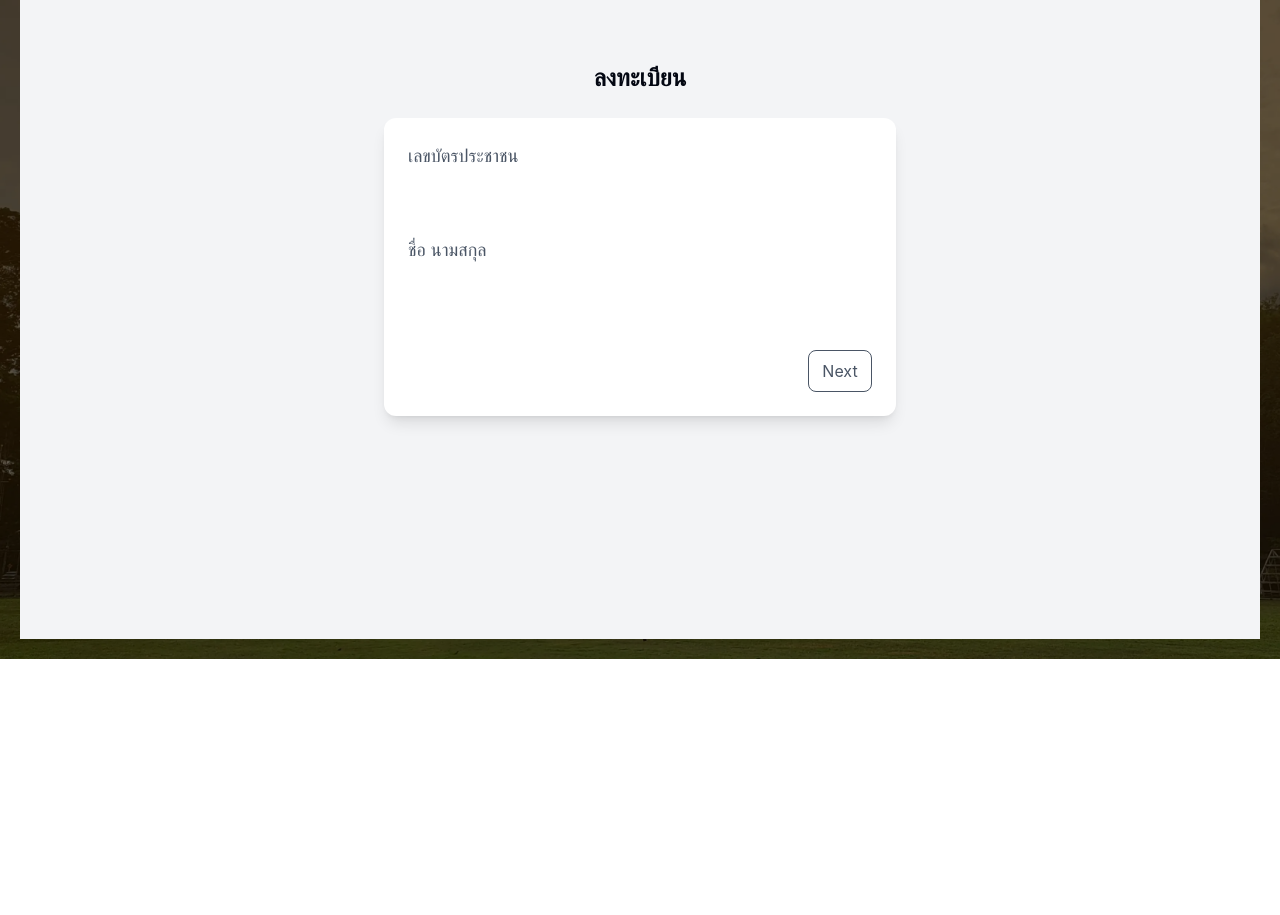
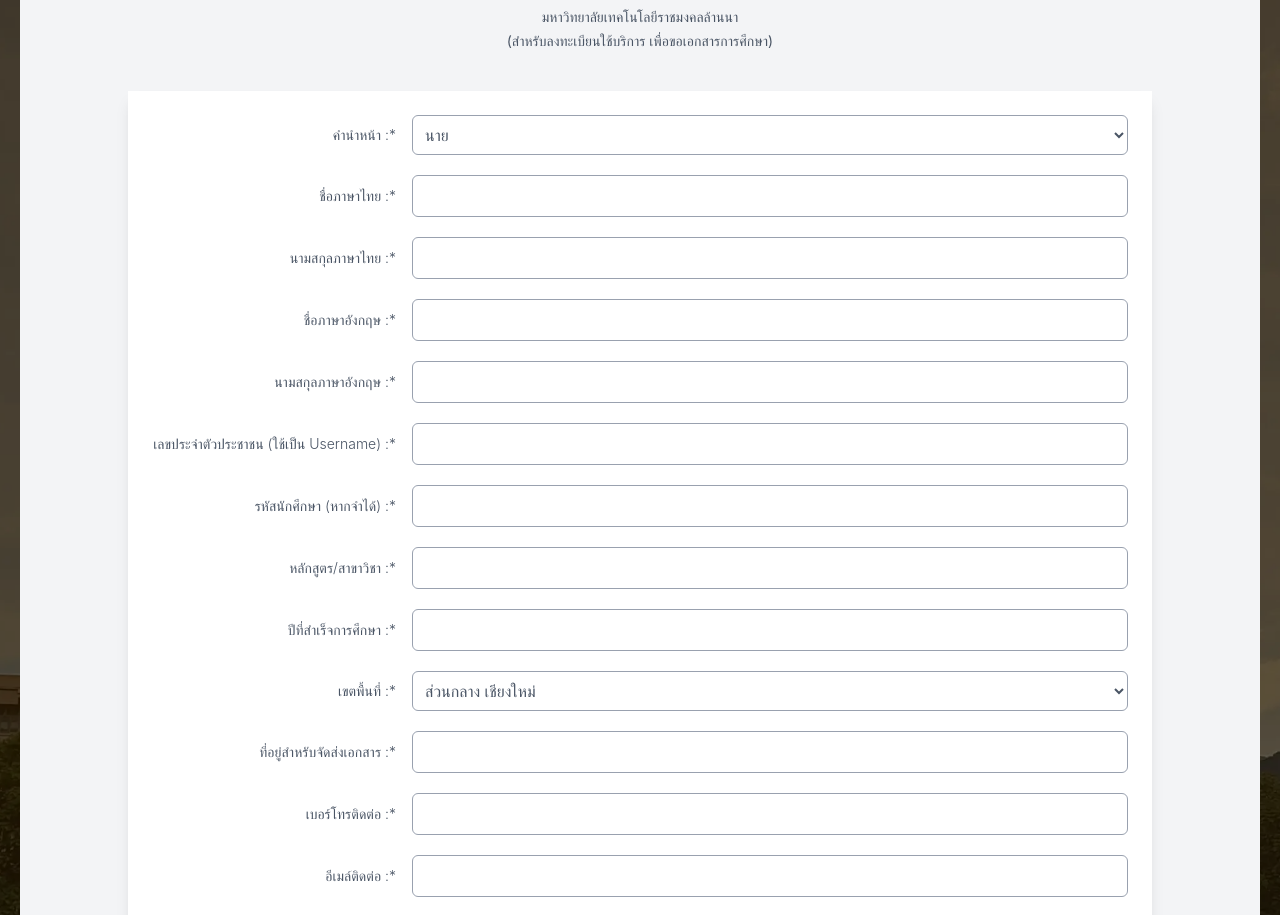
Before and after one commit to nathachaijtm/RMUTL_Queue, a React (Vite) app: page /register in a window 1280 px wide. Shown: the part 181-1096 px from the top of the page. Before the commit the page ends 840 px from the top, so only its background shows below. Built offline with nearby package versions, Linux system fonts and the light colour scheme.

Commit message:
ยุ้ง
ทำregistet
เพิ่มรูป

```diff
--- a/src/routes/register.tsx
+++ b/src/routes/register.tsx
@@ -1,35 +1,196 @@
 import { createFileRoute } from "@tanstack/react-router";
 
+// สร้าง route ของหน้า register
 export const Route = createFileRoute("/register")({
   component: RouteComponent,
 });
 
+// Component สำหรับจัด layout ของ row input/ select ให้ responsive
+function FormRow({ label, children }: { label: string; children: React.ReactNode }) {
+  return (
+    <div className="flex flex-col md:flex-row items-start md:items-center gap-2 md:gap-4 w-full">
+      {/* Label ของ input */}
+      <label className="md:w-1/4 text-gray-600 font-light text-sm md:text-right">
+        {label}
+      </label>
+      {/* Input / select จะมาอยู่ใน div นี้ */}
+      <div className="flex-1">{children}</div>
+    </div>
+  );
+}
+
+// Component หลักของหน้า register
 function RouteComponent() {
   return (
-    <div className="min-h-screen flex flex-col items-center justify-center bg-gray-100 gap-6 p-4">
-      <h1 className="text-gray-950 text-2xl font-semibold">ลงทะเบียน</h1>
+    <div className="min-h-screen flex flex-col items-center justify-center bg-gray-100 gap-6 h-auto p-4">
 
-      <div className="bg-white shadow-lg rounded-xl p-6 flex flex-col gap-4 w-full max-w-lg">
-        <div className="flex flex-col gap-2">
-          <label className="text-gray-600 text-lg">เลขบัตรประชาชน</label>
+
+      {/* Header / Logo */}
+      <div className="shrink-0 text-center p-4 bg-gray-100">
+        <img src="/lgrutm.png" alt="Logo" className="mx-auto h-16" />
+        <h1 className="text-2xl font-semibold text-gray-900 mt-2">REGIS2015</h1>
+        <p className="text-green-500 mt-1">ระบบทะเบียนกลาง</p>
+        <p className="text-gray-600 text-sm mt-1">
+          มหาวิทยาลัยเทคโนโลยีราชมงคลล้านนา
+        </p>
+        <p className="text-gray-600 text-sm mt-1">
+          (สำหรับลงทะเบียนใช้บริการ เพื่อขอเอกสารการศึกษา)
+        </p>
+      </div>
+
+
+      {/* Form Container */}
+      <div className="bg-white shadow-lg p-6 flex flex-col gap-5 w-full max-w-5xl">
+        {/* คำนำหน้า */}
+        <FormRow label="คำนำหน้า :*">
+          <select className="text-gray-600 w-full border p-2 rounded-md border-gray-400 focus:ring-1 focus:ring-blue-500">
+            <option>นาย</option>
+            <option>นางสาว</option>
+            <option>นาง</option>
+          </select>
+        </FormRow>
+
+
+        {/* ชื่อภาษาไทย */}
+        <FormRow label="ชื่อภาษาไทย :*">
           <input
             type="text"
-            placeholder="กรอกข้อมูล"
-            className="border p-2 rounded-lg focus:outline-none focus:ring-1 focus:ring-blue-500"
+            placeholder=""
+            className="w-full border p-2 rounded-md border-gray-400 focus:ring-1 focus:ring-blue-500"
           />
-        </div>
+        </FormRow>
 
-        <div className="flex flex-col gap-2">
-          <label className="text-gray-600 text-lg">ชื่อ นามสกุล</label>
+
+        {/* นามสกุลภาษาไทย */}
+        <FormRow label="นามสกุลภาษาไทย :*">
           <input
             type="text"
-            placeholder="กรอกข้อมูล"
-            className="border p-2 rounded-lg focus:outline-none focus:ring-1 focus:ring-blue-500"
+            placeholder=""
+            className="w-full border p-2 rounded-md border-gray-400 focus:ring-1 focus:ring-blue-500"
           />
-        </div>
-        <div className="flex justify-end w-full">
-          <button className="w-16 text-gray-600 border rounded-lg text-center cursor-pointer py-2 mt-5">
-            Next
+        </FormRow>
+
+
+        {/* ชื่อภาษาอังกฤษ */}
+        <FormRow label="ชื่อภาษาอังกฤษ :*">
+          <input
+            type="text"
+            placeholder=""
+            className="w-full border p-2 rounded-md border-gray-400 focus:ring-1 focus:ring-blue-500"
+          />
+        </FormRow>
+
+
+        {/* นามสกุลภาษาอังกฤษ */}
+        <FormRow label="นามสกุลภาษาอังกฤษ :*">
+          <input
+            type="text"
+            placeholder=""
+            className="w-full border p-2 rounded-md border-gray-400 focus:ring-1 focus:ring-blue-500"
+          />
+        </FormRow>
+
+
+        {/* เลขประจำตัวประชาชน */}
+        <FormRow label="เลขประจำตัวประชาชน (ใช้เป็น Username) :*">
+          <input
+            type="text"
+            placeholder=""
+            className="w-full border p-2 rounded-md border-gray-400 focus:ring-1 focus:ring-blue-500"
+          />
+        </FormRow>
+
+
+        {/* รหัสนักศึกษา */}
+        <FormRow label="รหัสนักศึกษา (หากจำได้) :*">
+          <input
+            type="text"
+            placeholder=""
+            className="w-full border p-2 rounded-md border-gray-400 focus:ring-1 focus:ring-blue-500"
+          />
+        </FormRow>
+
+
+        {/* หลักสูตร/สาขาวิชา */}
+        <FormRow label="หลักสูตร/สาขาวิชา :*">
+          <input
+            type="text"
+            placeholder=""
+            className="w-full border p-2 rounded-md border-gray-400 focus:ring-1 focus:ring-blue-500"
+          />
+        </FormRow>
+
+
+        {/* ปีที่สำเร็จการศึกษา */}
+        <FormRow label="ปีที่สำเร็จการศึกษา :*">
+          <input
+            type="text"
+            placeholder=""
+            className="w-full border p-2 rounded-md border-gray-400 focus:ring-1 focus:ring-blue-500"
+          />
+        </FormRow>
+
+
+        {/* เขตพื้นที่ */}
+        <FormRow label="เขตพื้นที่ :*">
+          <select className="text-gray-600 w-full border p-2 rounded-md border-gray-400 focus:ring-1 focus:ring-blue-500">
+            <option>ส่วนกลาง เชียงใหม่</option>
+            <option>ส่วนกลาง กรุงเทพ</option>
+          </select>
+        </FormRow>
+
+
+        {/* ที่อยู่ */}
+        <FormRow label="ที่อยู่สำหรับจัดส่งเอกสาร :*">
+          <input
+            type="text"
+            placeholder=""
+            className="w-full border p-2 rounded-md border-gray-400 focus:ring-1 focus:ring-blue-500"
+          />
+        </FormRow>
+
+
+        {/* เบอร์ติดต่อ */}
+        <FormRow label="เบอร์โทรติดต่อ :*">
+          <input
+            type="text"
+            placeholder=""
+            className="w-full border p-2 rounded-md border-gray-400 focus:ring-1 focus:ring-blue-500"
+          />
+        </FormRow>
+
+
+        {/* อีเมล์ */}
+        <FormRow label="อีเมล์ติดต่อ :*">
+          <input
+            type="text"
+            placeholder=""
+            className="w-full border p-2 rounded-md border-gray-400 focus:ring-1 focus:ring-blue-500"
+          />
+        </FormRow>
+
+
+        {/* รหัสผ่าน */}
+        <FormRow label="รหัสผ่านสำหรับใช้เข้าระบบ :*">
+          <input
+            type="text"
+            placeholder="รหัสผ่านต้องประกอบด้วยตัวเลขและตัวอักษรไม่น้อยกว่า 8 ตัว"
+            className="w-full border p-2 rounded-md border-gray-400 focus:ring-1 focus:ring-blue-500"
+          />
+        </FormRow>
+
+      <div className="h-0.5 bg-black/25 my-4 rounded-full"></div>
+
+      <div className="text-left">
+      <p className="text-red-500 text-sm mt-2"> หมายเหตุ </p>
+      <p className="text-red-500 text-sm mt-2"> * ต้องระบุข้อมูลให้ถูกต้อง </p>
+      </div>
+
+
+        {/* ปุ่มลงทะเบียน */}
+        <div className="flex justify-end mt-4">
+          <button className="bg-blue-500 text-white py-2 px-6 rounded-lg hover:bg-blue-600 cursor-pointer">
+            ลงทะเบียน
           </button>
         </div>
       </div>
```
Also changed, not shown: 1 other file (tests, documents, lock files or other folders).
